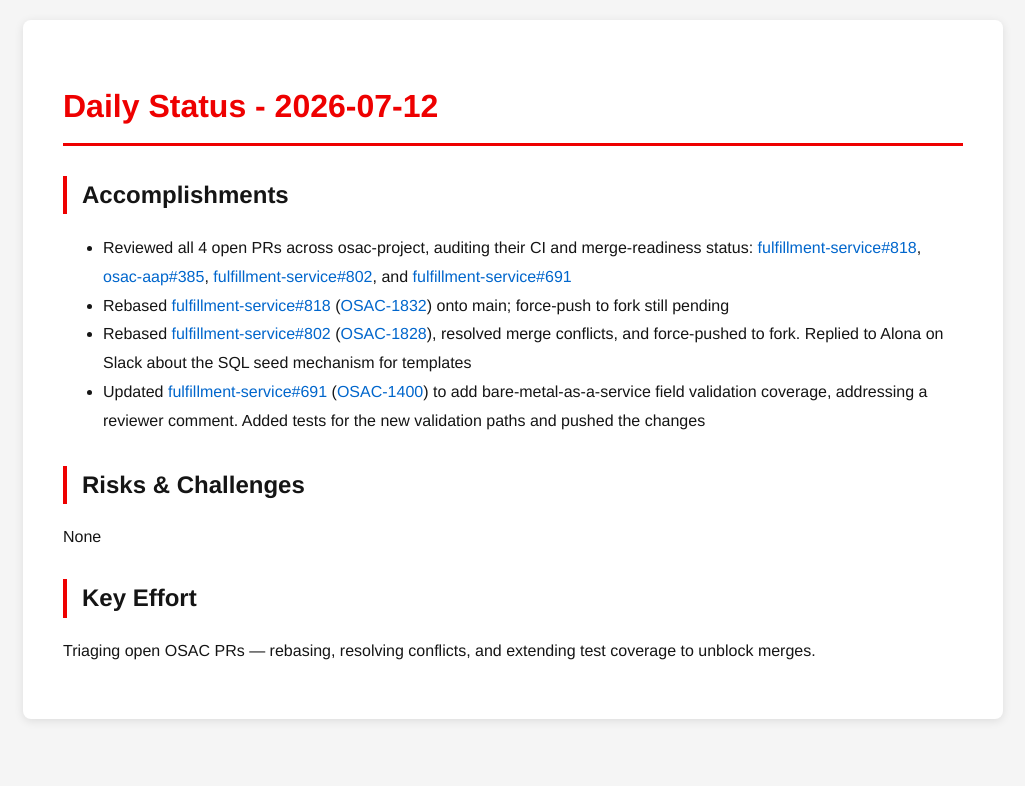
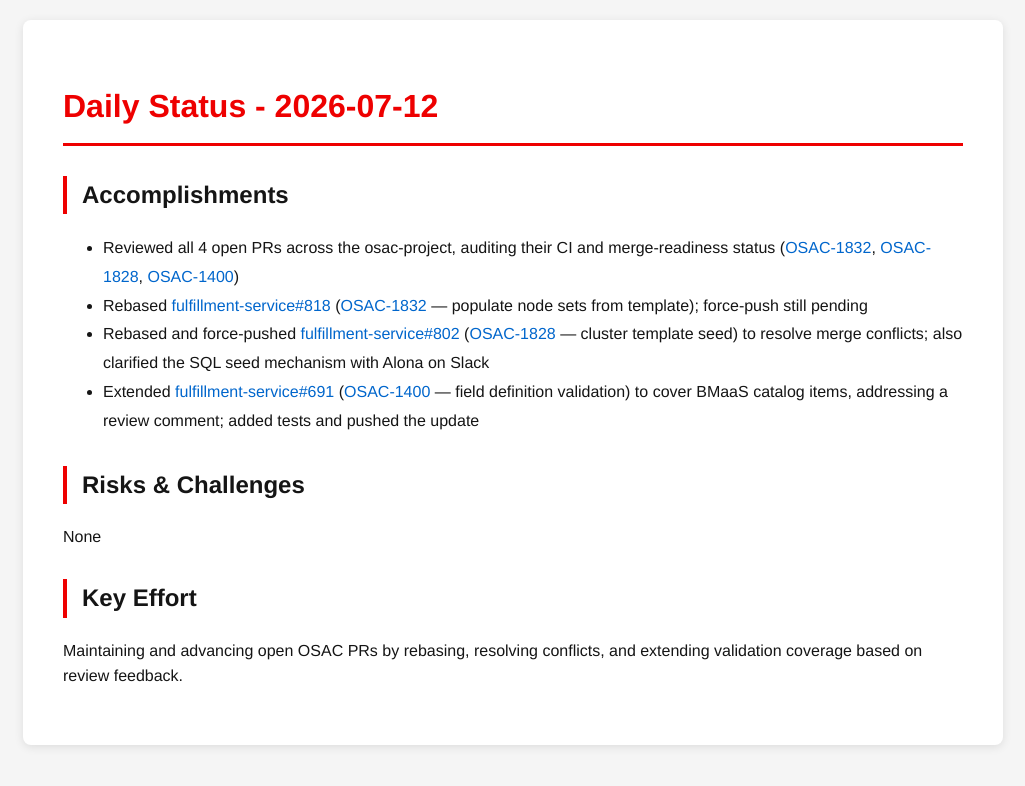
Before and after one commit to tzvatot/daily-status, a Jekyll site: the page built from 2026-07-12.md, in a window 1280 px wide. Shown: the top 786 px of the page, without its empty margins (127-1152 px from the left). Built offline with Jekyll 4.4.1, drawn with Linux system fonts in a browser that asks for light colours.

Commit message:
Daily status update - 2026-07-12

```diff
--- a/2026-07-12.md
+++ b/2026-07-12.md
@@ -7,13 +7,13 @@ date: 2026-07-12
 # Daily Status - 2026-07-12
 
 ## Accomplishments
-- Reviewed all 4 open PRs across osac-project, auditing their CI and merge-readiness status: [fulfillment-service#818](https://github.com/osac-project/fulfillment-service/pull/818), [osac-aap#385](https://github.com/osac-project/osac-aap/pull/385), [fulfillment-service#802](https://github.com/osac-project/fulfillment-service/pull/802), and [fulfillment-service#691](https://github.com/osac-project/fulfillment-service/pull/691)
-- Rebased [fulfillment-service#818](https://github.com/osac-project/fulfillment-service/pull/818) ([OSAC-1832](https://redhat.atlassian.net/browse/OSAC-1832)) onto main; force-push to fork still pending
-- Rebased [fulfillment-service#802](https://github.com/osac-project/fulfillment-service/pull/802) ([OSAC-1828](https://redhat.atlassian.net/browse/OSAC-1828)), resolved merge conflicts, and force-pushed to fork. Replied to Alona on Slack about the SQL seed mechanism for templates
-- Updated [fulfillment-service#691](https://github.com/osac-project/fulfillment-service/pull/691) ([OSAC-1400](https://redhat.atlassian.net/browse/OSAC-1400)) to add bare-metal-as-a-service field validation coverage, addressing a reviewer comment. Added tests for the new validation paths and pushed the changes
+- Reviewed all 4 open PRs across the osac-project, auditing their CI and merge-readiness status ([OSAC-1832](https://redhat.atlassian.net/browse/OSAC-1832), [OSAC-1828](https://redhat.atlassian.net/browse/OSAC-1828), [OSAC-1400](https://redhat.atlassian.net/browse/OSAC-1400))
+- Rebased [fulfillment-service#818](https://github.com/osac-project/fulfillment-service/pull/818) ([OSAC-1832](https://redhat.atlassian.net/browse/OSAC-1832) — populate node sets from template); force-push still pending
+- Rebased and force-pushed [fulfillment-service#802](https://github.com/osac-project/fulfillment-service/pull/802) ([OSAC-1828](https://redhat.atlassian.net/browse/OSAC-1828) — cluster template seed) to resolve merge conflicts; also clarified the SQL seed mechanism with Alona on Slack
+- Extended [fulfillment-service#691](https://github.com/osac-project/fulfillment-service/pull/691) ([OSAC-1400](https://redhat.atlassian.net/browse/OSAC-1400) — field definition validation) to cover BMaaS catalog items, addressing a review comment; added tests and pushed the update
 
 ## Risks & Challenges
 None
 
 ## Key Effort
-Triaging open OSAC PRs — rebasing, resolving conflicts, and extending test coverage to unblock merges.
+Maintaining and advancing open OSAC PRs by rebasing, resolving conflicts, and extending validation coverage based on review feedback.
```
